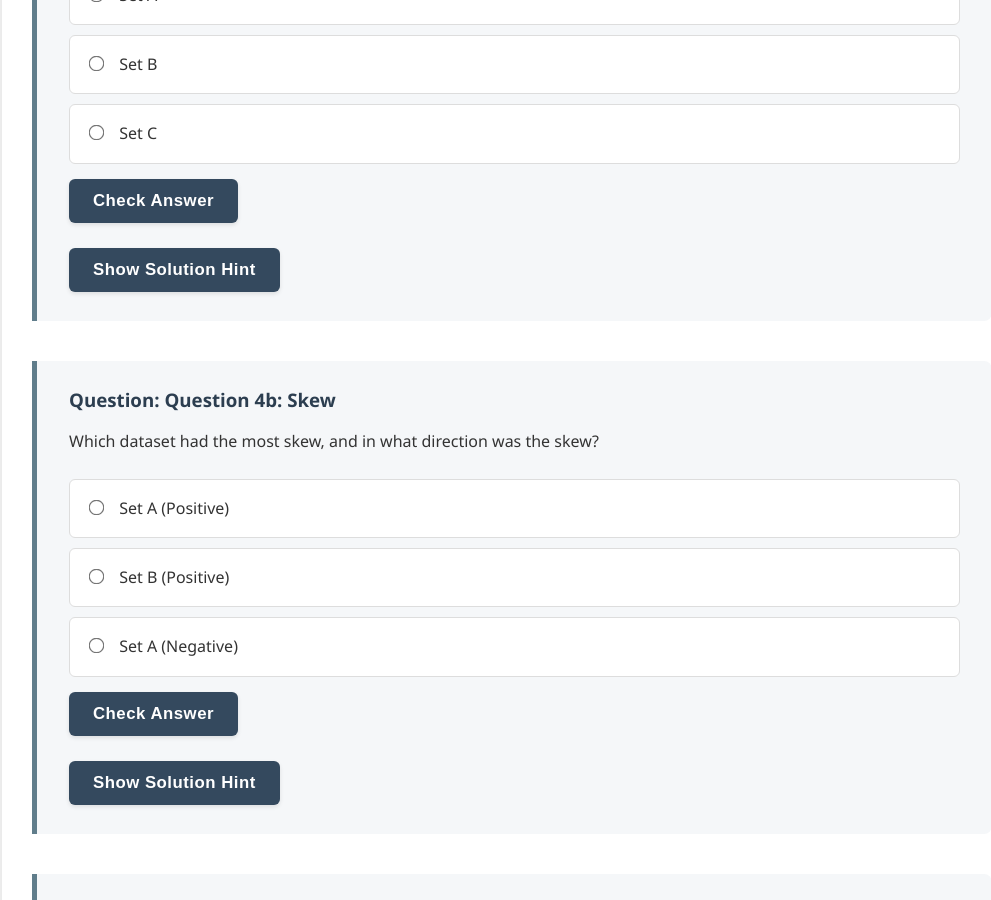
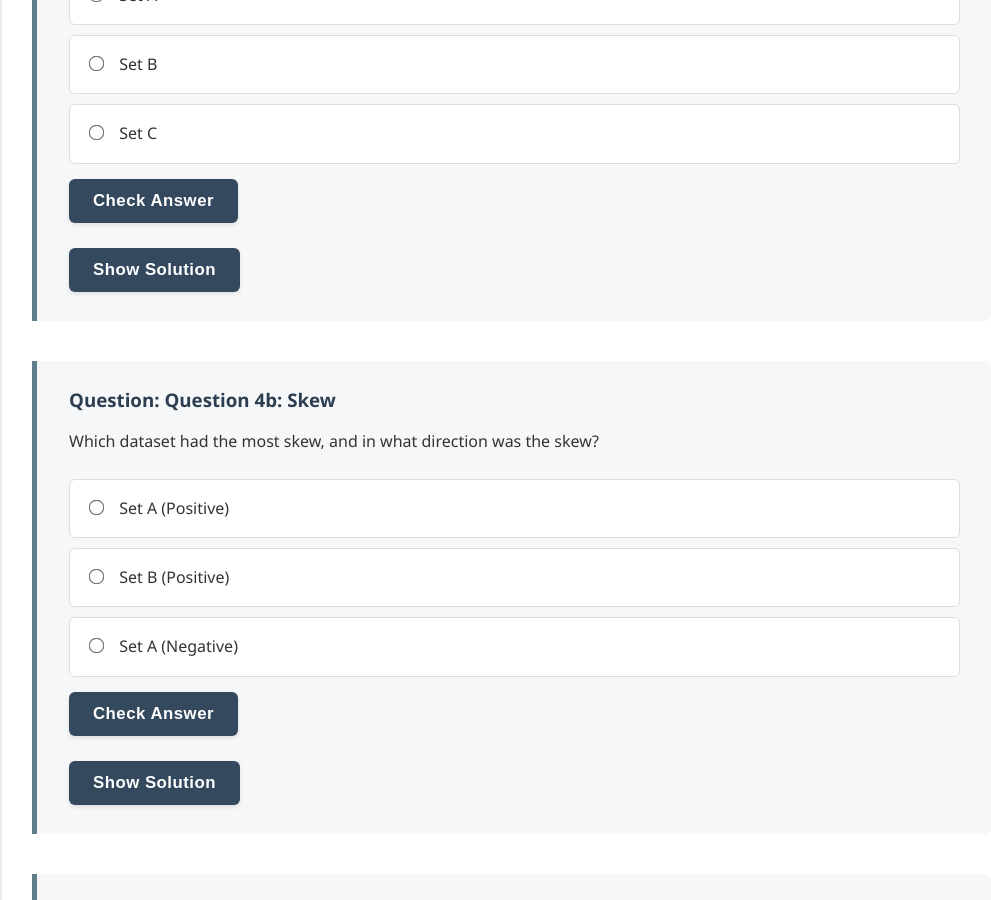
Before and after one commit to probe973/hsc-7056x, a Jekyll site: the page built from distributions/index.md, in a window 1280 px wide and 900 px high, scrolled down 4393 px. Shown: the whole window, without its empty margins (128-1119 px from the left). Built offline with Jekyll 4.4.1, drawn with Linux system fonts in a browser that asks for light colours; some of the changed text lies outside the part shown.

Commit message:
Update question_multiple_choice.html

```diff
--- a/_includes/question_multiple_choice.html
+++ b/_includes/question_multiple_choice.html
@@ -24,7 +24,7 @@
     <div id="feedback-{{ include.id }}"></div>
 
     {% if include.solution_text %}
-        <button class="btn btn-primary solution-toggle-button" onclick="toggleSolution('solution-{{ include.id }}', this)">Show Solution Hint</button>
+        <button class="btn btn-primary solution-toggle-button" onclick="toggleSolution('solution-{{ include.id }}', this)">Show Solution</button>
         <div id="solution-{{ include.id }}" class="solution-content">
             <h4>Solution:</h4>
             {{ include.solution_text | markdownify }}
```
